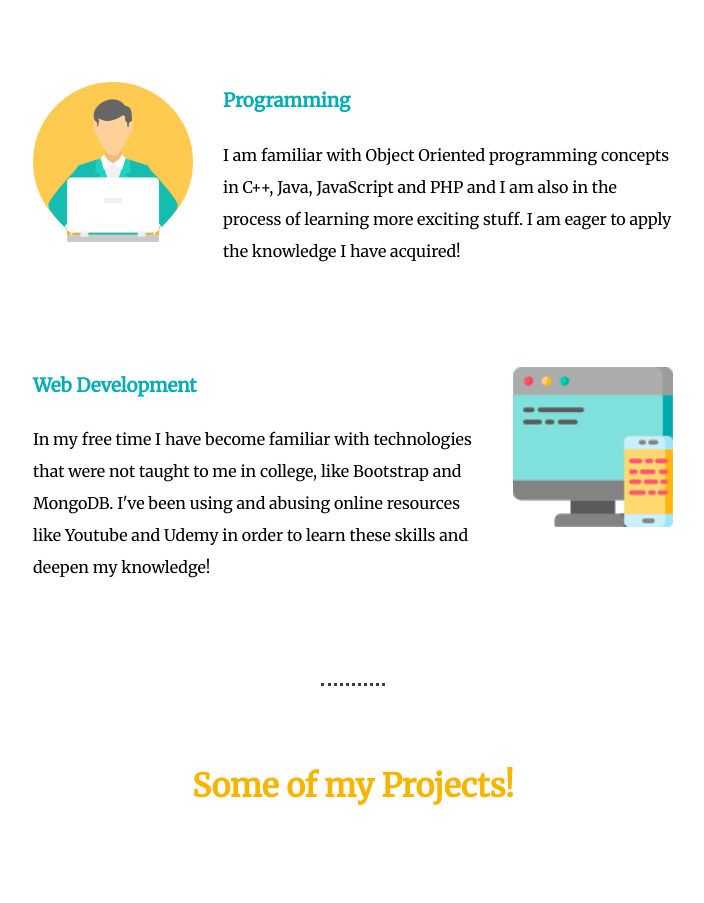
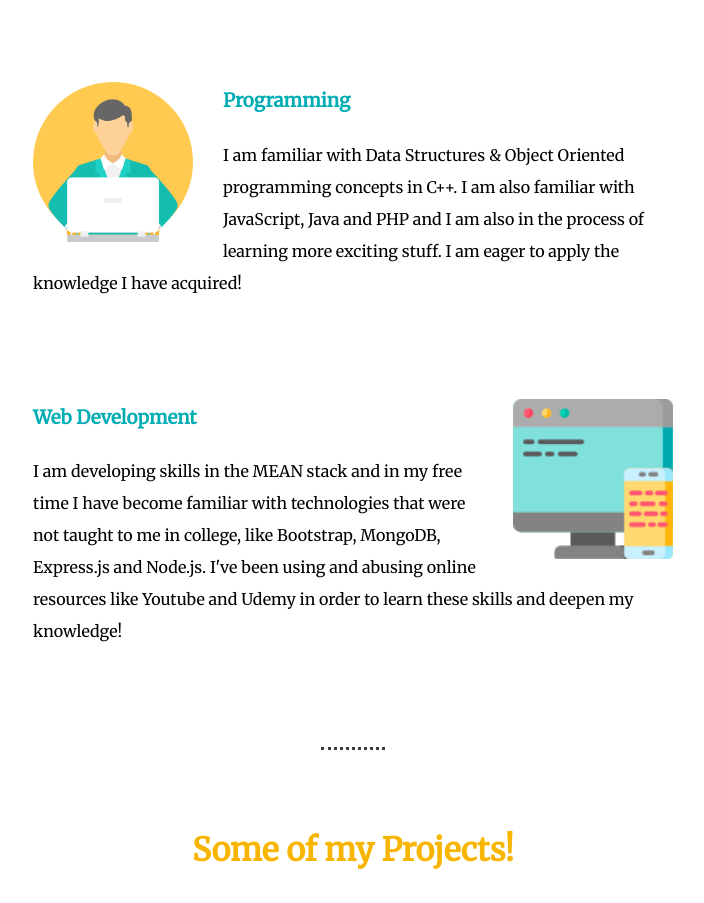
Before and after one commit to bryansilva10/PersonalSite, a plain HTML site: page index.html in a window 1280 px wide. Shown: the part 1380-2283 px from the top of the page, without its empty margins (287-991 px from the left). Drawn offline with Linux system fonts and the light colour scheme; a web font is replaced by a local one.

Commit message:
Update index.html

```diff
--- a/index.html
+++ b/index.html
@@ -27,12 +27,12 @@
         <div class="skill-row">
           <img class="programming" src="images/student.png" alt="">
           <h3>Programming</h3>
-          <p>I am familiar with Object Oriented programming concepts in C++, Java, JavaScript and PHP and I am also in the process of learning more exciting stuff. I am eager to apply the knowledge I have acquired!</p>
+          <p>I am familiar with Data Structures & Object Oriented programming concepts in C++. I am also familiar with JavaScript, Java and PHP and I am also in the process of learning more exciting stuff. I am eager to apply the knowledge I have acquired!</p>
         </div>
         <div class="skill-row">
           <img class="Front-End" src="images/FrontEnd.png" alt="">
           <h3>Web Development</h3>
-          <p>In my free time I have become familiar with technologies that were not taught to me in college, like Bootstrap and MongoDB. I've been using and abusing online resources like Youtube and Udemy in order to learn these skills and deepen my knowledge!</p>
+          <p>I am developing skills in the MEAN stack and in my free time I have become familiar with technologies that were not taught to me in college, like Bootstrap, MongoDB, Express.js and Node.js. I've been using and abusing online resources like Youtube and Udemy in order to learn these skills and deepen my knowledge!</p>
         </div>
       </div>
       <hr>
```
